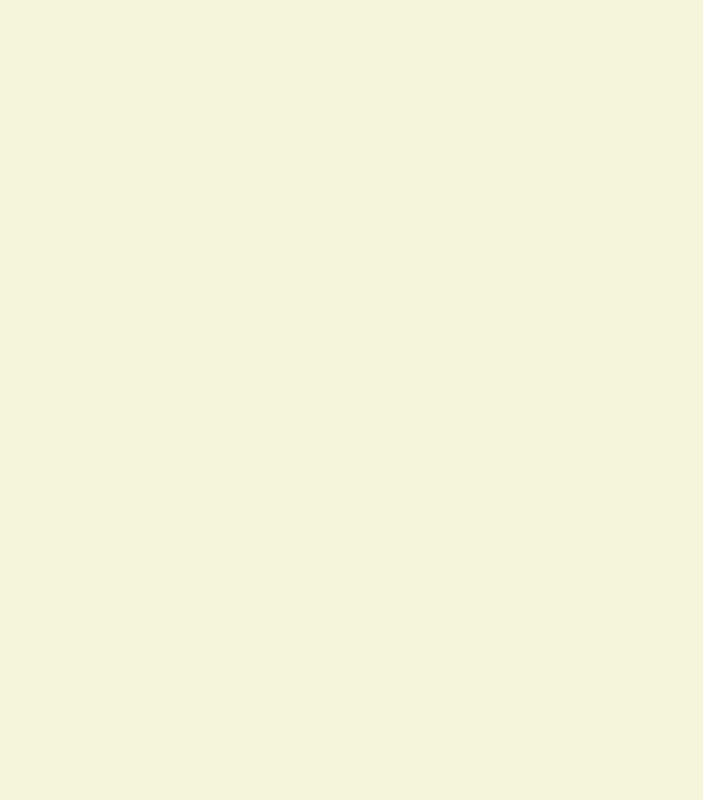
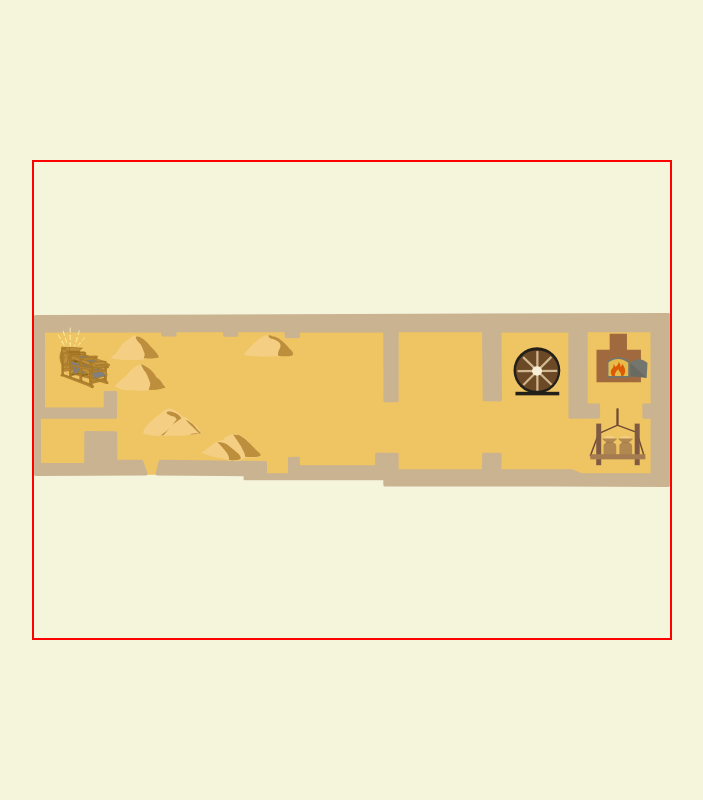
Before and after one commit to zkrajewska/bakalarka-vspj, a website with bundled scripts: page index.html in a window 1280 px wide. Shown: the top 800 px of the page, without its empty margins (288-991 px from the left). Built offline with nearby package versions, Linux system fonts and the light colour scheme.

Commit message:
feat: add 1 and 4 models

```diff
--- a/css/style.css
+++ b/css/style.css
@@ -13,6 +13,9 @@ html,body{
 #page1{
     height: 100%;
     width: 100%;
+    display: flex;
+    justify-content: center;
+    align-items: center;
     background-color: beige;
 }
 
@@ -37,6 +40,9 @@ html,body{
 #page4{
     height: 100%;
     width: 100%;
+    display: flex;
+    justify-content: center;
+    align-items: center;
     background-color: darkgrey;
 }
 
--- a/index.html
+++ b/index.html
@@ -8,7 +8,9 @@
 </head>
 <body>
     <div id="page1">
-
+        <div class="small-screen">
+            <div id="01-floorPlanAnimation"></div>
+        </div>
     </div>
     <div id="page2">
         <div class="small-screen">
@@ -21,7 +23,9 @@
         </div>
     </div>
     <div id="page4">
-
+        <div class="small-screen">
+            <div id="04-maltingFloor"></div>
+        </div>
     </div>
     <div id="page5">
         <div class="small-screen">
--- a/js/main.js
+++ b/js/main.js
@@ -1,12 +1,25 @@
+import { initFloorPlan } from './models/01-floorPlanAnimation.js';
 import { initBucketElevator } from './models/02-bucketElevator.js';
+import { initLoadingBarley } from './models/03-LoadingBarleyIntoTheGranary.js';
+import { initMaltingFloor } from './models/04-maltingFloor.js';
 import { initFreightElevator } from './models/05-freightElevator.js';
-import { initLoadingBarley } from './models/03-LoadingBarleyIntoTheGranary.js';
 import { initUnloadingBarley } from './models/06-unloadingBarleyFromTheGranary.js';
 
 document.addEventListener('DOMContentLoaded', () => {
 
     // Функция для загрузки SVG
     // Укажи правильный путь к твоему файлу (судя по твоему скриншоту, он лежит в source-files/svgs/)
+    fetch('source-files/svgs/01-floorPlanAnimation.svg')
+        .then(response => response.text()) // Получаем код файла как текст
+        .then(svgCode => {
+            // Вставляем полученный код в наш пустой div
+            document.getElementById('01-floorPlanAnimation').innerHTML = svgCode;
+
+            // ВАЖНО: Запускаем GSAP только ПОСЛЕ того, как картинка вставилась на страницу!
+            initFloorPlan();
+        })
+        .catch(error => console.error("Ошибка загрузки SVG:", error));
+
     fetch('source-files/svgs/02-bucketElevator.svg')
         .then(response => response.text()) // Получаем код файла как текст
         .then(svgCode => {
@@ -30,6 +43,16 @@ document.addEventListener('DOMContentLoaded', () => {
         .catch(error => console.error("Ошибка загрузки SVG:", error));
 
 
+    fetch('source-files/svgs/04-maltingFloor.svg')
+        .then(response => response.text()) // Получаем код файла как текст
+        .then(svgCode => {
+            // Вставляем полученный код в наш пустой div
+            document.getElementById('04-maltingFloor').innerHTML = svgCode;
+
+            // ВАЖНО: Запускаем GSAP только ПОСЛЕ того, как картинка вставилась на страницу!
+            initMaltingFloor();
+        })
+        .catch(error => console.error("Ошибка загрузки SVG:", error));
 
     fetch('source-files/svgs/05-freightElevator.svg')
         .then(response => response.text()) // Получаем код файла как текст
--- a/js/models/01-floorPlanAnimation.js
+++ b/js/models/01-floorPlanAnimation.js
@@ -0,0 +1,4 @@
+export function initFloorPlan() {
+
+
+}
--- a/js/models/04-maltingFloor.js
+++ b/js/models/04-maltingFloor.js
@@ -0,0 +1,4 @@
+export function initMaltingFloor() {
+
+
+}
--- a/js/models/06-unloadingBarleyFromTheGranary.js
+++ b/js/models/06-unloadingBarleyFromTheGranary.js
@@ -43,7 +43,7 @@ export function initUnloadingBarley() {
         { scaleY: 1 },
         {
             scaleY: 0.1,
-            duration: 10,
+            duration: 12,
             ease: "none",
             // Жестко прибиваем точку к низу верхней кучи
             transformOrigin: "50% 100%",
```
Also changed, not shown: source-files/svgs/01-floorPlanAnimation.svg (added), source-files/svgs/04-maltingFloor.svg (added), 5 other files.
